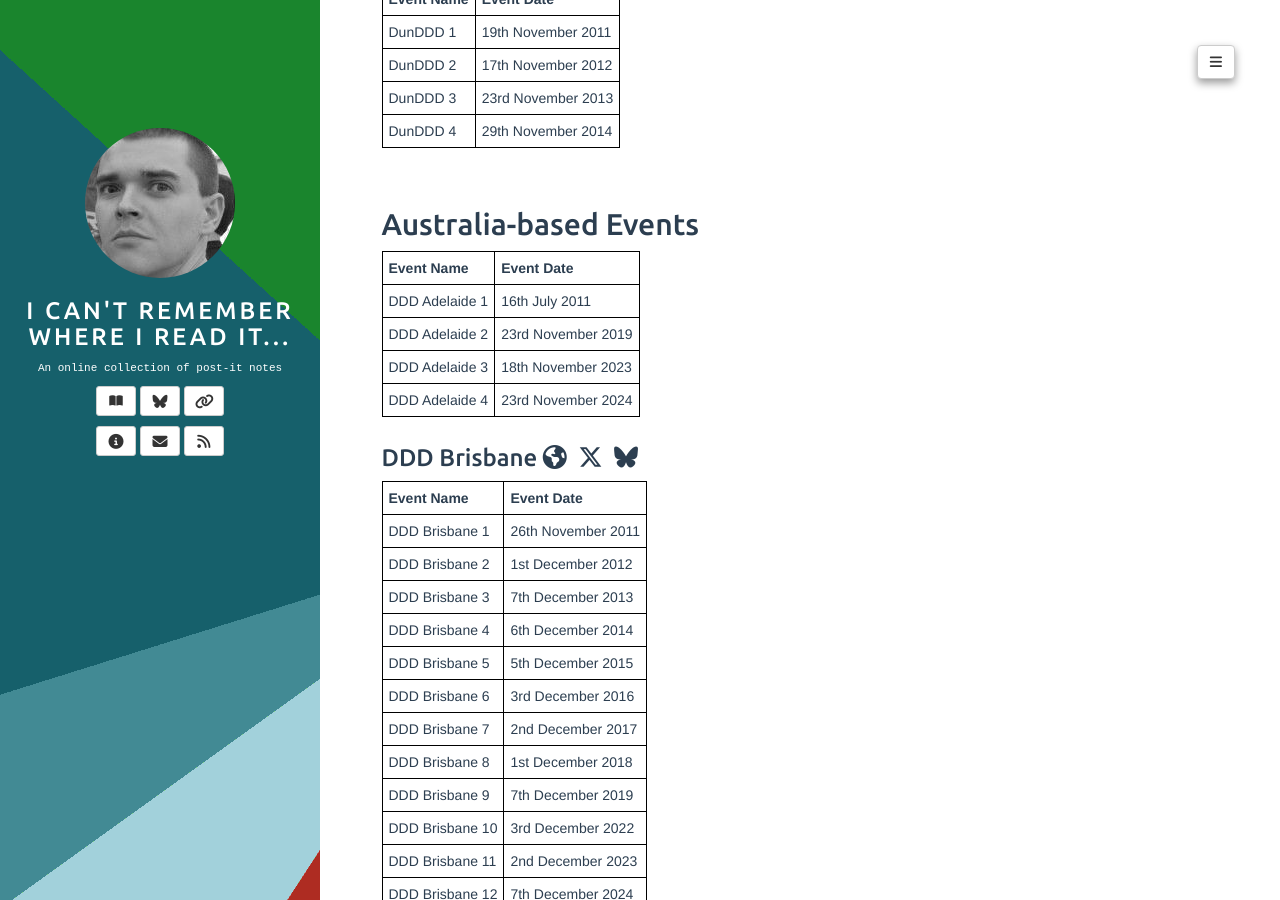
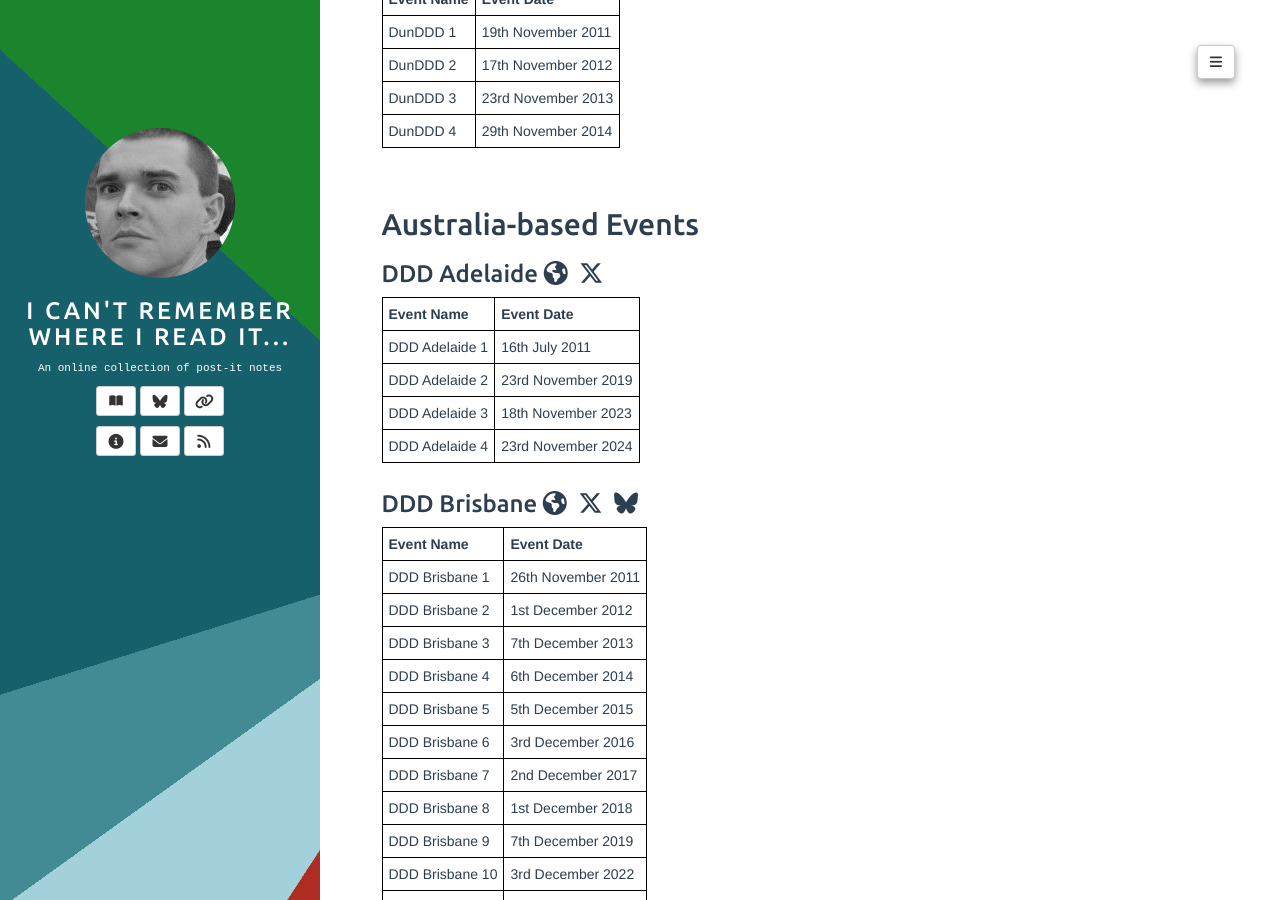
Before and after one commit to adrianbanks/adrianbanks.github.io, a Jekyll site: the page built from ddd-grouped.md, in a window 1280 px wide and 900 px high, scrolled down 3934 px. Built offline with Jekyll 4.4.1, drawn with Linux system fonts in a browser that asks for light colours.

Commit message:
Add links for DDD Adelaide

```diff
--- a/ddd-grouped.md
+++ b/ddd-grouped.md
@@ -178,6 +178,8 @@ There have been many Developer! Developer! Developer! events over the years, spr
 
 ## Australia-based Events
 
+### DDD Adelaide [<i class="fa fa-globe"></i>](https://dddadelaide.com) [<i class="fa fa-brands fa-x-twitter"></i>](https://twitter.com/dddadelaide)
+
 | **Event Name** | **Event Date**     |
 | -------------- | ------------------ |
 | DDD Adelaide 1 | 16th July 2011     |
```
